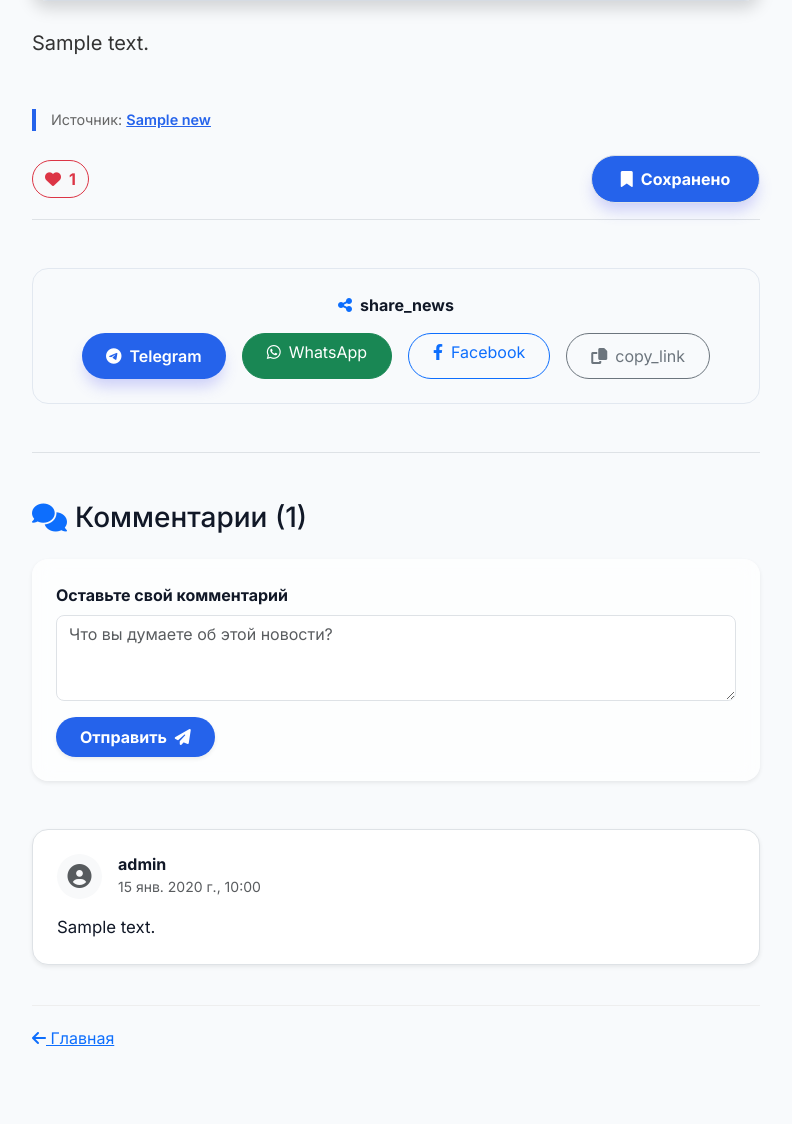
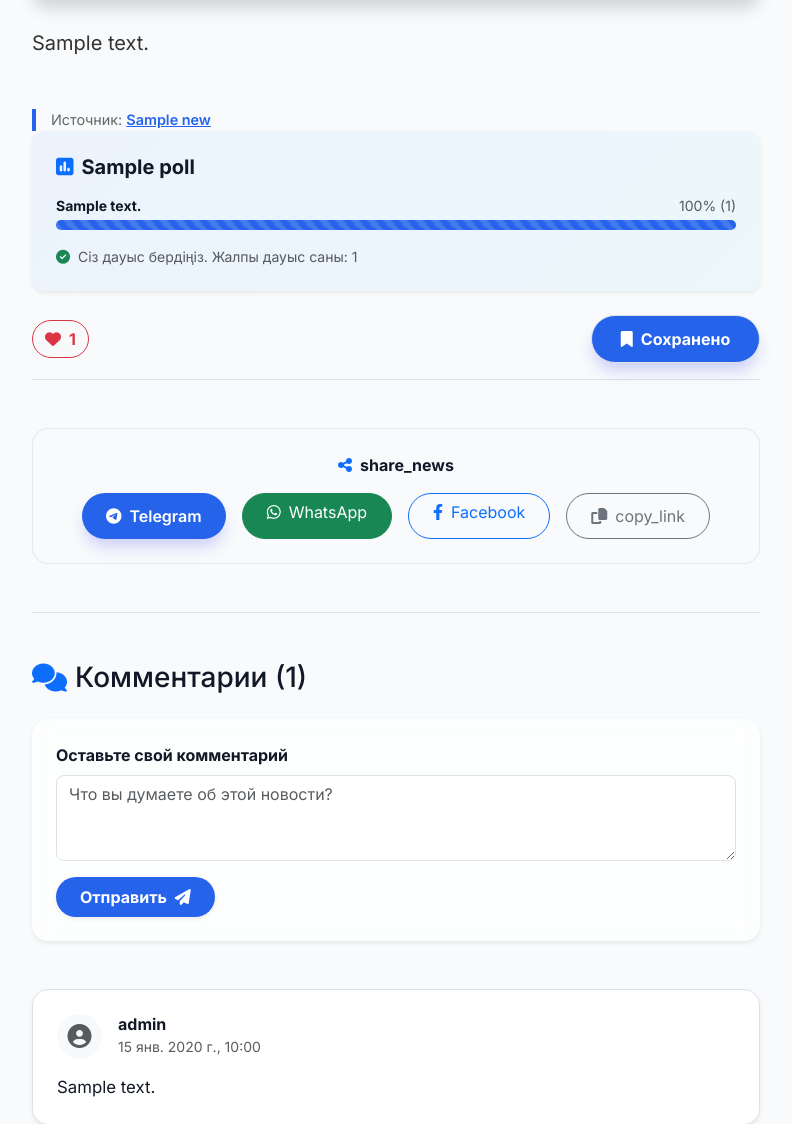
Before and after one commit to abay209/news-portal-kz, a Flask app: page /news/1 in a window 1280 px wide; the page is wider, and only the part inside the window is pictured. Shown: the part 958-2082 px from the top of that part, without its empty margins (50-842 px from the left). Run offline with Flask 3, Linux system fonts and the light colour scheme; a user stored in the database is signed in; data comes from the database, SQL or seed files in the repository; tables that the repository leaves empty hold one stand-in row (values such as "Sample post"); grey boxes marked "Sample" are stand-in pictures.

Commit message:
Fix: Add missing Poll HTML section to news.html

```diff
--- a/app/templates/news.html
+++ b/app/templates/news.html
@@ -100,6 +100,45 @@
             {% if news.original_url %}
             <div style="margin-top: 20px; font-size: 0.9em; color: #666; border-left: 4px solid var(--primary); padding-left: 15px;">
                 Источник: <a href="{{ news.original_url }}" target="_blank" rel="noopener" style="color: var(--primary); font-weight: 600;">{{ news.source_name }}</a>
+            </div>
+            {% endif %}
+
+            <!-- Poll Section -->
+            {% if news.poll %}
+            <div class="glass-card p-4 mb-4 border-0 shadow-sm" style="background: linear-gradient(135deg, rgba(var(--bs-primary-rgb), 0.05) 0%, rgba(var(--bs-info-rgb), 0.05) 100%);">
+                <h5 class="fw-bold mb-3 d-flex align-items-center"><i class="fas fa-poll me-2 text-primary"></i> {{ news.poll.question }}</h5>
+                <div id="poll-container-{{ news.poll.id }}">
+                    {% set total_votes = news.poll.options|sum(attribute='votes') %}
+                    {% if has_voted %}
+                        <div class="poll-results">
+                            {% for opt in news.poll.options %}
+                            {% set percent = (opt.votes / total_votes * 100)|round|int if total_votes > 0 else 0 %}
+                            <div class="mb-3">
+                                <div class="d-flex justify-content-between small mb-1">
+                                    <span class="fw-bold">{{ opt.text }}</span>
+                                    <span class="text-muted">{{ percent }}% ({{ opt.votes }})</span>
+                                </div>
+                                <div class="progress" style="height: 10px;">
+                                    <div class="progress-bar bg-primary progress-bar-striped progress-bar-animated" role="progressbar" style="width: {{ percent }}%;" aria-valuenow="{{ percent }}" aria-valuemin="0" aria-valuemax="100"></div>
+                                </div>
+                            </div>
+                            {% endfor %}
+                            <p class="small text-muted mt-3 mb-0"><i class="fas fa-check-circle text-success me-1"></i> Сіз дауыс бердіңіз. Жалпы дауыс саны: {{ total_votes }}</p>
+                        </div>
+                    {% else %}
+                        <form id="poll-form-{{ news.poll.id }}" class="poll-form" data-poll-id="{{ news.poll.id }}">
+                            {% for opt in news.poll.options %}
+                            <div class="form-check mb-2 custom-radio-wrapper">
+                                <input class="form-check-input" type="radio" name="option_id" id="opt-{{ opt.id }}" value="{{ opt.id }}" required>
+                                <label class="form-check-label w-100 p-2 rounded-3 border bg-white cursor-pointer" for="opt-{{ opt.id }}" style="transition: all 0.2s;">
+                                    {{ opt.text }}
+                                </label>
+                            </div>
+                            {% endfor %}
+                            <button type="submit" class="btn btn-primary rounded-pill px-4 mt-3 fw-bold">Дауыс беру</button>
+                        </form>
+                    {% endif %}
+                </div>
             </div>
             {% endif %}
 
```
